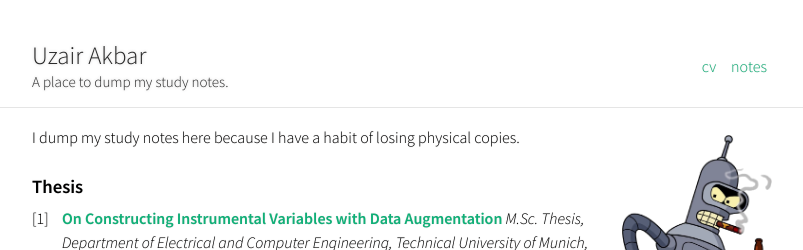
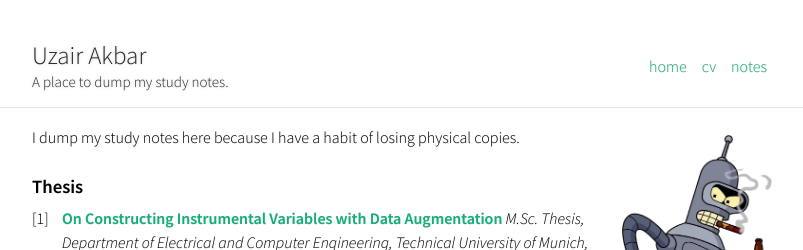
Before and after one commit to uzairakbar/uzairakbar.github.io, a Jekyll site: the page built from index.md, in a window 1280 px wide. Shown: the top 250 px of the page, without its empty margins (238-1041 px from the left). Built offline with Jekyll 4.4.1, drawn with Linux system fonts in a browser that asks for light colours.

Commit message:
Add home to navbar.

```diff
--- a/_config.yml
+++ b/_config.yml
@@ -20,6 +20,8 @@ sass:
     sass_dir: css
 
 navbar:
+ - name: "home"
+   link: "/"
  - name: "cv"
    link: "/uzair_cv.pdf"
  - name: "notes"
```
